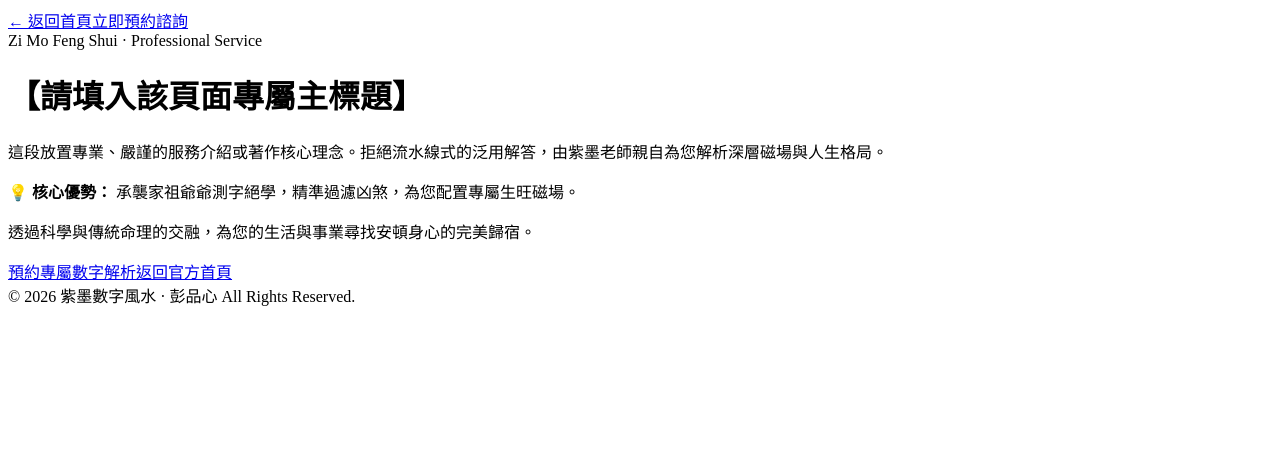
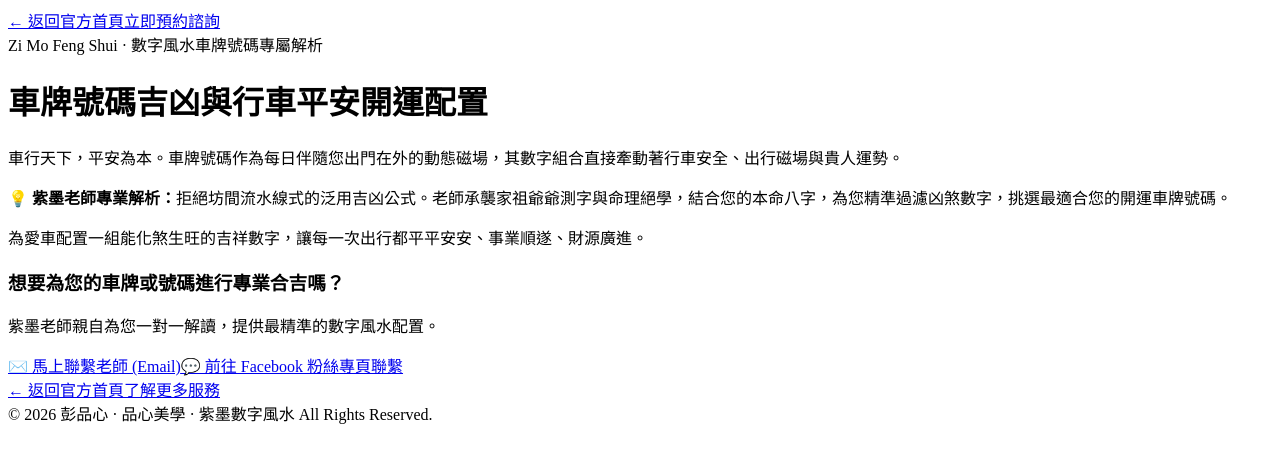
Before and after one commit to pengpinxin/-zimo-digital-fengshui, a Next.js app: page /phone in a window 1280 px wide. Shown: the top 462 px of the page. Built offline with nearby package versions, Linux system fonts and the light colour scheme.

Commit message:
Update CarFengShuiPage with metadata and content changes

```diff
--- a/app/phone/page.js
+++ b/app/phone/page.js
@@ -1,15 +1,26 @@
 import Link from 'next/link';
 
-export default function ServicePage() {
+export const metadata = {
+  title: '紫墨數字風水｜車牌號碼吉凶與行車平安配置 - 彭品心官網',
+  description: '專業數字風水解析，為您的愛車挑選開運吉號，過濾凶煞打造行車平安與招財好磁場。立即聯繫紫墨老師預約諮詢。',
+  openGraph: {
+    title: '紫墨數字風水｜車牌號碼吉凶與行車平安配置 - 彭品心官網',
+    description: '專業數字風水解析，為您的愛車挑選開運吉號，過濾凶煞打造行車平安與招財好磁場。',
+    url: 'https://pengpinxin.com/car',
+    type: 'website',
+  },
+};
+
+export default function CarFengShuiPage() {
   return (
-    <main className="min-h-screen bg-[#1A110B] text-[#E6D5C3] px-6 py-12 flex flex-col items-center">
-      {/* 頂部導覽列 / 返回預約按鈕 */}
-      <div className="w-full max-w-3xl flex justify-between items-center mb-10 border-b border-[#C59B27]/30 pb-4">
+    <main className="min-h-screen bg-[#1A110B] text-[#E6D5C3] px-4 py-8 md:py-16 flex flex-col items-center">
+      {/* 頂部導覽列 */}
+      <div className="w-full max-w-3xl flex justify-between items-center mb-8 border-b border-[#C59B27]/30 pb-4">
         <Link
           href="/"
-          className="text-sm tracking-widest text-[#C59B27] hover:text-[#f3d06b] transition-colors flex items-center gap-2"
+          className="text-sm tracking-wider text-[#C59B27] hover:text-[#f3d06b] transition-colors flex items-center gap-2"
         >
-          ← 返回首頁
+          ← 返回官方首頁
         </Link>
         <Link
           href="/#booking"
@@ -19,53 +30,72 @@ export default function ServicePage() {
         </Link>
       </div>
 
-      {/* 核心內容區塊 */}
-      <div className="w-full max-w-3xl bg-[#241810] border border-[#C59B27]/40 rounded-lg p-8 md:p-12 shadow-2xl relative overflow-hidden">
-        {/* 裝飾性金邊光暈 */}
-        <div className="absolute top-0 right-0 w-32 h-32 bg-[#C59B27]/5 rounded-full blur-2xl pointer-events-none"></div>
+      {/* 核心內容卡片 */}
+      <div className="w-full max-w-3xl bg-[#241810] border border-[#C59B27]/40 rounded-xl p-6 md:p-12 shadow-2xl relative">
 
-        {/* 頁面標題 */}
+        {/* 標題與分類 */}
         <div className="text-center mb-8">
-          <span className="text-xs uppercase tracking-widest text-[#C59B27] block mb-2">Zi Mo Feng Shui · Professional Service</span>
-          <h1 className="text-3xl md:text-4xl font-serif text-[#F5E6CC] tracking-wide mb-4">
-            【請填入該頁面專屬主標題】
+          <span className="text-xs uppercase tracking-widest text-[#C59B27] block mb-2">
+            Zi Mo Feng Shui · 數字風水車牌號碼專屬解析
+          </span>
+          <h1 className="text-2xl md:text-4xl font-serif text-[#F5E6CC] tracking-wide mb-4">
+            車牌號碼吉凶與行車平安開運配置
           </h1>
-          <div className="w-16 h-[2px] bg-[#C59B27] mx-auto"></div>
+          <div className="w-20 h-[2px] bg-[#C59B27] mx-auto"></div>
         </div>
 
-        {/* 內文排版 */}
+        {/* 內文說明 */}
         <div className="space-y-6 text-base md:text-lg leading-relaxed text-[#D4C3B3] font-light mb-10">
           <p>
-            這段放置專業、嚴謹的服務介紹或著作核心理念。拒絕流水線式的泛用解答，由紫墨老師親自為您解析深層磁場與人生格局。
+            車行天下，平安為本。車牌號碼作為每日伴隨您出門在外的動態磁場，其數字組合直接牽動著行車安全、出行磁場與貴人運勢。
           </p>
-          <div className="bg-[#1A110B] border-l-2 border-[#C59B27] p-4 text-sm text-[#C59B27]">
-            💡 <strong>核心優勢：</strong> 承襲家祖爺爺測字絕學，精準過濾凶煞，為您配置專屬生旺磁場。
+
+          <div className="bg-[#1A110B] border-l-4 border-[#C59B27] p-4 text-sm md:text-base text-[#E6D5C3] rounded-r">
+            💡 <strong className="text-[#C59B27]">紫墨老師專業解析：</strong>
+            拒絕坊間流水線式的泛用吉凶公式。老師承襲家祖爺爺測字與命理絕學，結合您的本命八字，為您精準過濾凶煞數字，挑選最適合您的開運車牌號碼。
           </div>
+
           <p>
-            透過科學與傳統命理的交融，為您的生活與事業尋找安頓身心的完美歸宿。
+            為愛車配置一組能化煞生旺的吉祥數字，讓每一次出行都平平安安、事業順遂、財源廣進。
           </p>
         </div>
 
-        {/* 底部強效轉換按鈕群 */}
-        <div className="flex flex-col sm:flex-row gap-4 justify-center items-center pt-6 border-t border-[#C59B27]/20">
-          <Link
-            href="/#booking"
-            className="w-full sm:w-auto text-center px-8 py-3 bg-[#C59B27] text-[#1A110B] font-medium tracking-wider rounded hover:bg-[#e2b13c] transition-all shadow-lg"
-          >
-            預約專屬數字解析
-          </Link>
+        {/* ⚡「馬上聯繫老師」專屬互動區塊 */}
+        <div className="bg-[#1A110B]/80 border border-[#C59B27]/50 rounded-lg p-6 text-center mb-8">
+          <h3 className="text-lg font-serif text-[#F5E6CC] mb-2">想要為您的車牌或號碼進行專業合吉嗎？</h3>
+          <p className="text-sm text-[#C59B27] mb-6">紫墨老師親自為您一對一解讀，提供最精準的數字風水配置。</p>
+          <div className="flex flex-col sm:flex-row gap-4 justify-center items-center">
+            <a
+              href="mailto:Aaa0987955906aaa@gmail.com"
+              className="w-full sm:w-auto px-8 py-3 bg-[#C59B27] text-[#1A110B] font-medium tracking-wider rounded hover:bg-[#e2b13c] transition-all shadow-lg flex items-center justify-center gap-2"
+            >
+              ✉️ 馬上聯繫老師 (Email)
+            </a>
+            <a
+              href="https://www.facebook.com/pengpinxin/"
+              target="_blank"
+              rel="noopener noreferrer"
+              className="w-full sm:w-auto px-8 py-3 border border-[#C59B27] text-[#C59B27] font-medium tracking-wider rounded hover:bg-[#C59B27]/10 transition-all flex items-center justify-center gap-2"
+            >
+              💬 前往 Facebook 粉絲專頁聯繫
+            </a>
+          </div>
+        </div>
+
+        {/* 底部按鈕 */}
+        <div className="flex justify-center pt-4 border-t border-[#C59B27]/20">
           <Link
             href="/"
-            className="w-full sm:w-auto text-center px-8 py-3 border border-[#C59B27]/50 text-[#C59B27] tracking-wider rounded hover:bg-[#C59B27]/10 transition-all"
+            className="text-sm text-[#C59B27] hover:underline tracking-wider"
           >
-            返回官方首頁
+            ← 返回官方首頁了解更多服務
           </Link>
         </div>
       </div>
 
       {/* 頁尾版權 */}
-      <footer className="mt-16 text-xs text-[#8C7A6B] tracking-widest text-center">
-        © 2026 紫墨數字風水 · 彭品心 All Rights Reserved.
+      <footer className="mt-12 text-xs text-[#8C7A6B] tracking-widest text-center">
+        © 2026 彭品心 · 品心美學 · 紫墨數字風水 All Rights Reserved.
       </footer>
     </main>
   );
```
